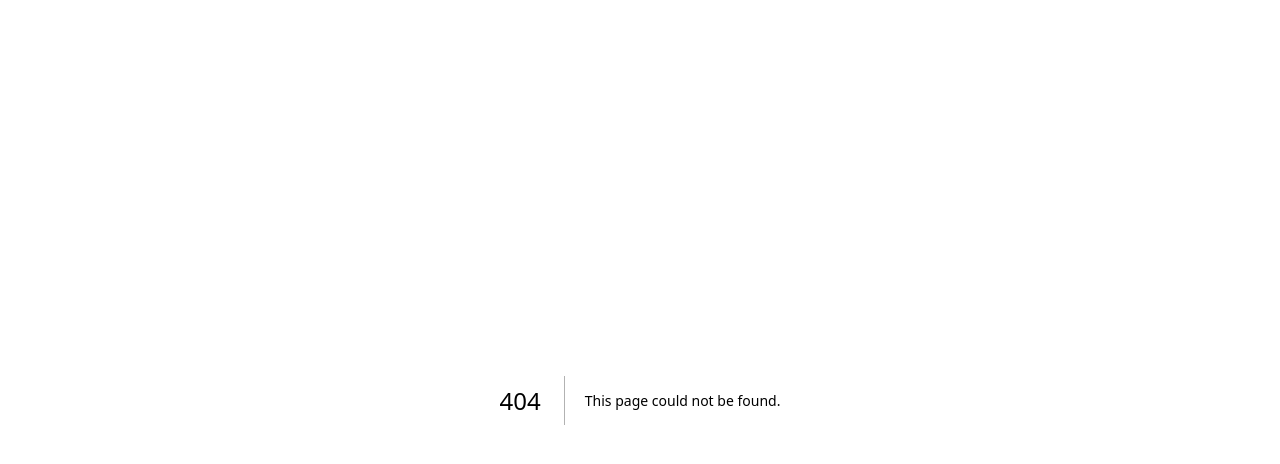
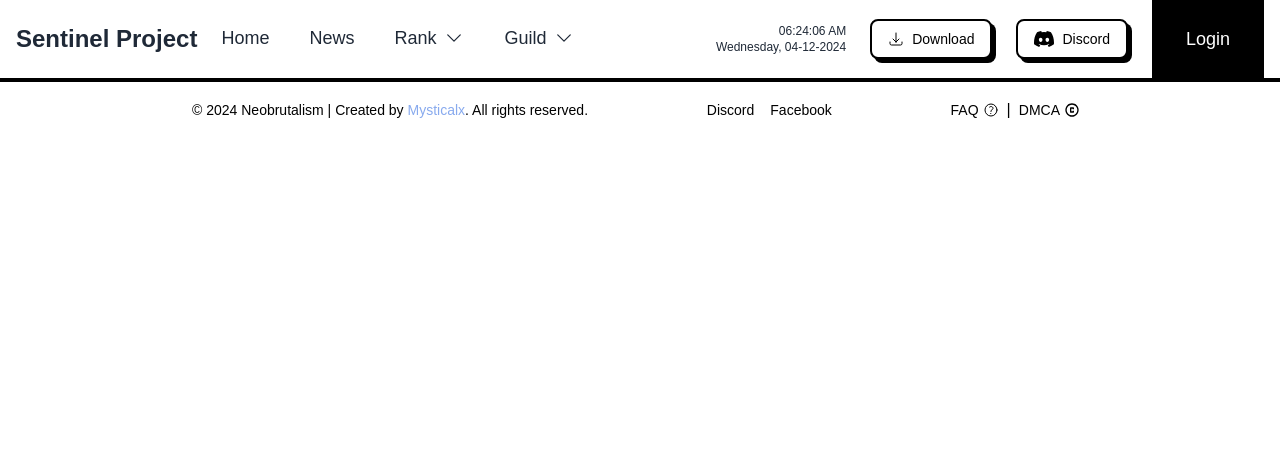
Before and after one commit to Hexamouse/neobrutal-ui, a Next.js app: page /Guild/FactionPoint in a window 1280 px wide. Before the commit this address had no page. Shown: the top 464 px of the page. Built offline with nearby package versions, Linux system fonts and the light colour scheme.

Commit message:
fix guild - FactionPoint

```diff
--- /dev/null
+++ b/app/Guild/FactionPoint/page.js
@@ -0,0 +1,14 @@
+'use client'
+
+import Navbar from '@/app/components/Navbar';
+import Footer from '@/app/components/Footer';
+
+export default function FactionPoint() {
+    return (
+        <div>
+            <Navbar />
+
+            <Footer />
+        </div>
+    );
+}
```
